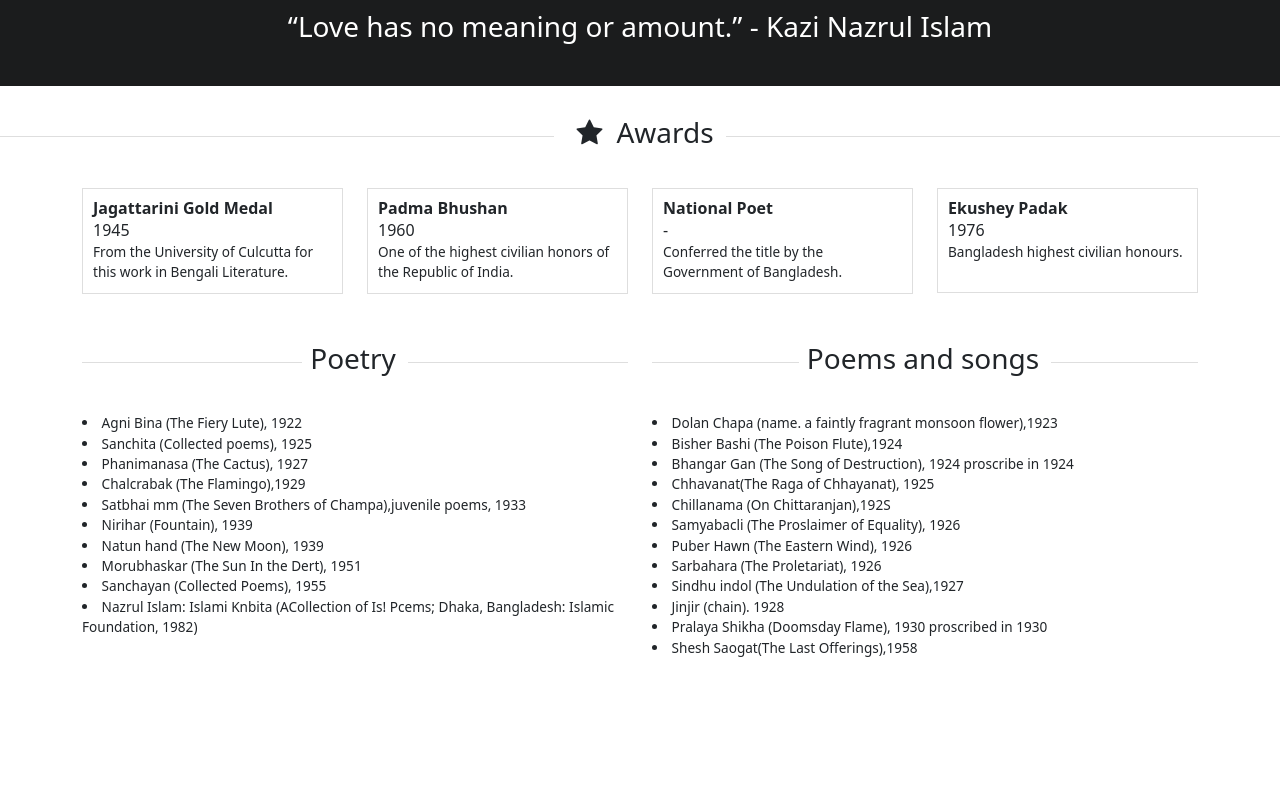
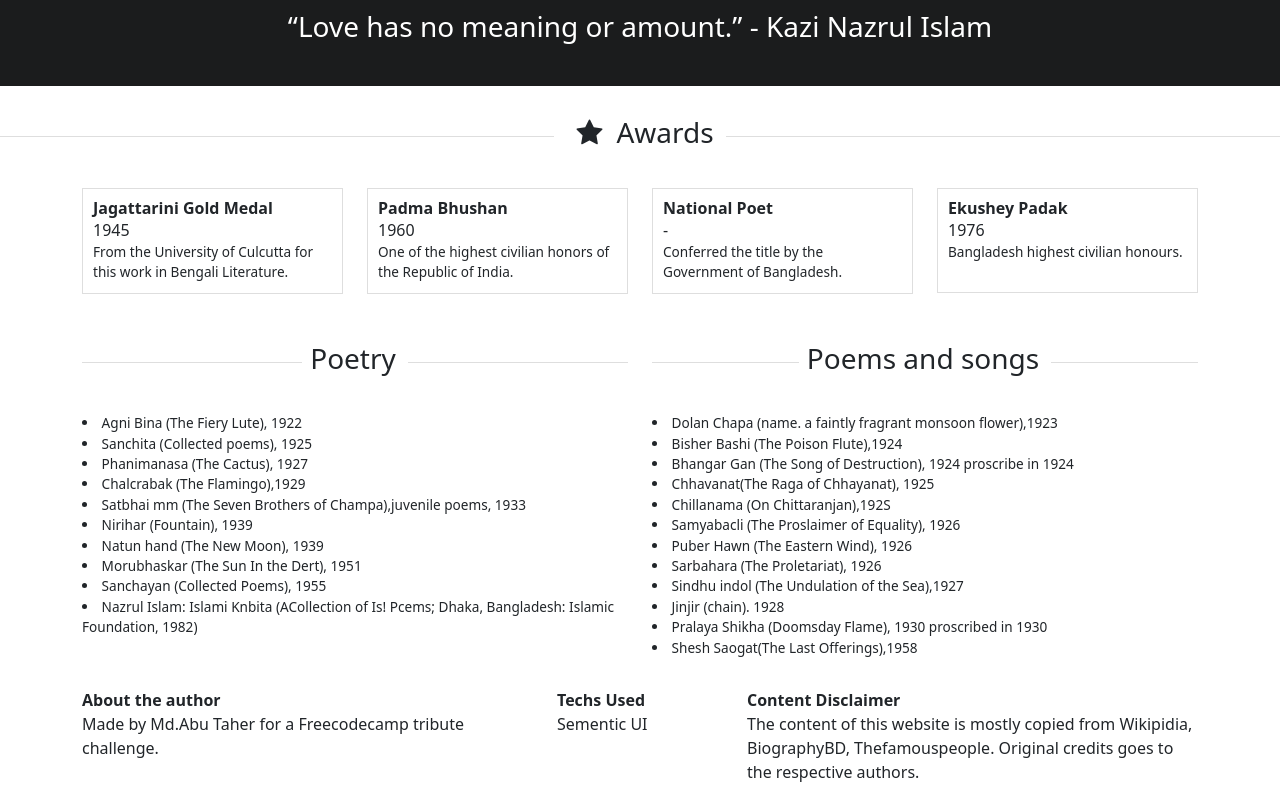
Before and after one commit to RajuRk/laud-page, a plain HTML site: page index.html in a window 1280 px wide. Shown: the part 1585-2385 px from the top of the page. Before the commit the page ends 2273 px from the top, so only its background shows below. Drawn offline with Linux system fonts and the light colour scheme.

Commit message:
new class name added

```diff
--- a/index.html
+++ b/index.html
@@ -150,5 +150,29 @@
               </div>
             </div>
         </section>
+        <footer>
+          <div class="container">
+            <div class="row">
+              <div class="col-md-5 col-sm-5 first-column">
+                <div class="author">
+                  <strong>About the author</strong>
+                  <p>Made by <span>Md.Abu Taher</span> for a Freecodecamp tribute challenge.</p>
+                </div>
+              </div>
+              <div class="col-md-2 col-sm-2 second-column">
+                <div class="author">
+                  <strong>Techs Used</strong>
+                  <p><span>Sementic UI</span></p>
+                </div>
+              </div>
+              <div class="col-md-5 col-sm-5 third-column">
+                <div class="author">
+                  <strong>Content Disclaimer</strong>
+                  <p>The content of this website is mostly copied from <a>Wikipidia</a>, <a>BiographyBD</a>, <a>Thefamouspeople</a>. Original credits goes to the respective authors.</p>
+                </div>
+              </div>
+            </div>
+          </div>
+        </footer>
     </body>
 </html>
```
